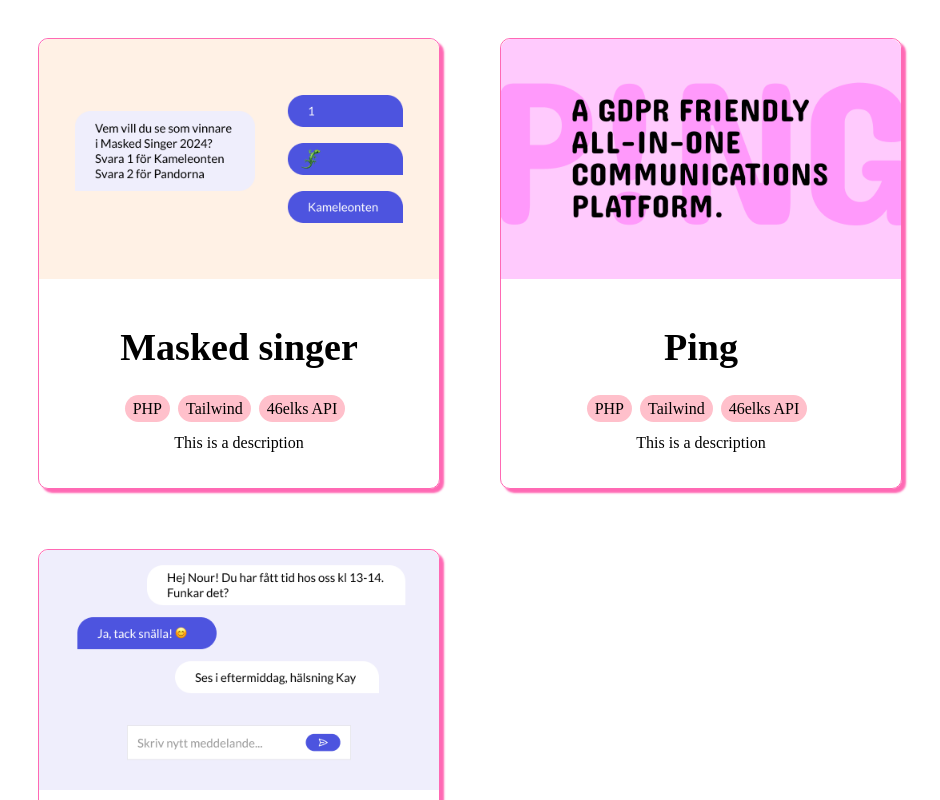
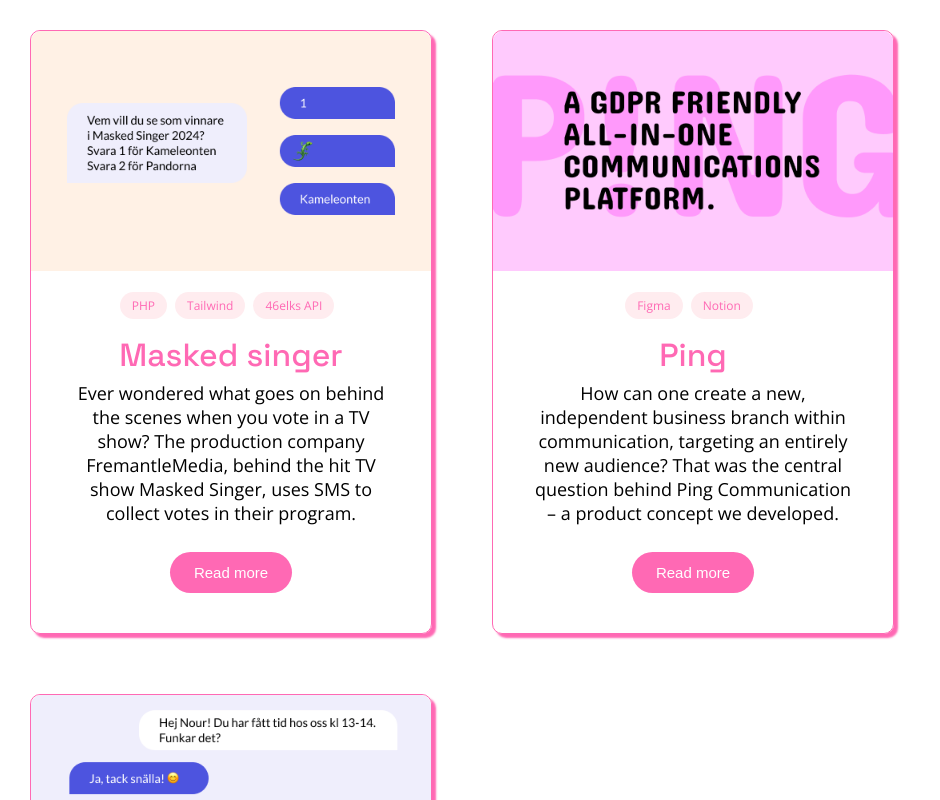
Before and after one commit to carolina-j-sall/react-portfolio, a React (Vite) app in the folder react-portfolio-app/: page / in a window 1280 px wide. Shown: the top 800 px of the page, without its empty margins (0-940 px from the left). Built offline with nearby package versions, Linux system fonts and the light colour scheme.

Commit message:
Managed to run trhough each tag in an array and create a span for each tag + added CSS and second font

```diff
--- a/react-portfolio-app/index.html
+++ b/react-portfolio-app/index.html
@@ -7,6 +7,9 @@
     <link rel="preconnect" href="https://fonts.googleapis.com">
     <link rel="preconnect" href="https://fonts.gstatic.com" crossorigin>
     <link href="https://fonts.googleapis.com/css2?family=Space+Grotesk:wght@300..700&display=swap" rel="stylesheet">
+    <link rel="preconnect" href="https://fonts.googleapis.com">
+    <link rel="preconnect" href="https://fonts.gstatic.com" crossorigin>
+    <link href="https://fonts.googleapis.com/css2?family=Open+Sans:ital,wght@0,300..800;1,300..800&display=swap" rel="stylesheet">
     <title>Carolina J. Säll - portfolio</title>
   </head>
   <body>
--- a/react-portfolio-app/src/App.jsx
+++ b/react-portfolio-app/src/App.jsx
@@ -1,3 +1,4 @@
+import "./index.css"
 import Preview from "./Components/Preview";
 import maskedSinger from "./assets/masked-omslag-w500xh300.png";
 import ping from "./assets/ping-omslag-w500xh300.png";
@@ -5,12 +6,13 @@ import ssi from "./assets/ssi-omslag-w500xh300.png";
 
 function App() {
   const maskedSingerTags = ["PHP", "Tailwind", "46elks API" ];
-
+  const pingTags = ["Figma", "Notion"];
+  const ssiTags = ["HTML", "Tailwind", "CSS", "Javascript"];
   return (
     <>
-      <Preview image = {maskedSinger} title = "Masked singer" tags = {maskedSingerTags} />
-      <Preview image = {ping} title = "Ping" tags = {maskedSingerTags} />
-      <Preview image = {ssi} title = "Shared SMS Inbox" tags = {maskedSingerTags} />
+      <Preview image = {maskedSinger} title = "Masked singer" tags = {maskedSingerTags} desc = "Ever wondered what goes on behind the scenes when you vote in a TV show? The production company FremantleMedia, behind the hit TV show Masked Singer, uses SMS to collect votes in their program." />
+      <Preview image = {ping} title = "Ping" tags = {pingTags} desc = "How can one create a new, independent business branch within communication, targeting an entirely new audience? That was the central question behind Ping Communication – a product concept we developed." />
+      <Preview image = {ssi} title = "Shared SMS Inbox" tags = {ssiTags} desc = "How do you create an overview and efficient communication with customers via SMS when multiple team members need to read, respond to, and manage incoming messages? Let's take a look." />
     </>
   )
 };
--- a/react-portfolio-app/src/Components/Preview.css
+++ b/react-portfolio-app/src/Components/Preview.css
@@ -14,17 +14,49 @@
   border-radius: 10px 10px 0 0;
   object-fit: cover;
   height: auto;
-  margin-bottom: 10px;
+  margin-bottom: 15px;
+}
+
+.previewTags {
+  margin-bottom: 20px;
+}
+
+.previewTag {
+  background-color: rgba(255, 192, 203, 0.302);
+  color: hotpink;
+  border-radius: 50px;
+  width: 15%;
+  padding: 5px 12px;
+  margin: 0 8px 0 0;
+}
+
+.previewTag:hover {
+  background-color: hotpink;
+  color: #fff;
 }
 
 .previewTitle {
-  font-size: 38px;
+  color: hotpink;
+  margin-bottom: 0.2em;
 }
 
-.previewTag {
-  background-color: pink;
+.previewDesc {
+  width: 80%;
+  padding: 0 1em 1.5em 1em;
+}
+
+.previewBtn {
+  font-size: 15px;
+  font-weight: 400;
+  background-color: hotpink;
+  color: #fff;
   border-radius: 50px;
-  width: 15%;
-  padding: 5px 8px;
-  margin: 0 8px 0 0;
+  padding: 12px 24px;
+  border: none;
+  margin-bottom: 20px;
 }
+
+.previewBtn:hover {
+  background-color: rgba(255, 105, 180, 0.238);
+  color: hotpink;
+}
--- a/react-portfolio-app/src/Components/Preview.jsx
+++ b/react-portfolio-app/src/Components/Preview.jsx
@@ -12,9 +12,10 @@ function Preview (props) {
    return (
 		<div className="previewCard">
 			<img src={props.image} alt="profile picture icon" className="previewImg"/>
-			<h2 className="previewTitle">{props.title}</h2>
-      <p className="previewTags">{props.tags.map(createTag)}</p>
-			<p className="previewDesc">This is a description</p>
+			<p className="previewTags">{props.tags.map(createTag)}</p>
+      <h2 className="previewTitle">{props.title}</h2>
+			<p className="previewDesc">{props.desc}</p>
+      <button className="previewBtn">Read more</button>
 		</div>
 	)
 };
--- /dev/null
+++ b/react-portfolio-app/src/index.css
@@ -0,0 +1,28 @@
+* {
+  margin: 0 auto;
+  padding: 0;
+}
+body {
+  font-family: "Open Sans", sans-serif;
+  font-size: 18px;
+}
+h1 {
+  font-family: "Space Grotesk", sans-serif;
+  font-style: normal;
+  font-weight: 600;
+  font-size: 52px;
+}
+h2 {
+  font-family: "Space Grotesk", sans-serif;
+  font-weight: 500;
+  font-size: 32px;
+}
+h3 {
+  font-family: "Space Grotesk", sans-serif;
+  font-weight: 400;
+  font-size: 20px;
+}
+span {
+  font-weight: 400;
+  font-size: 12px;
+}
```
